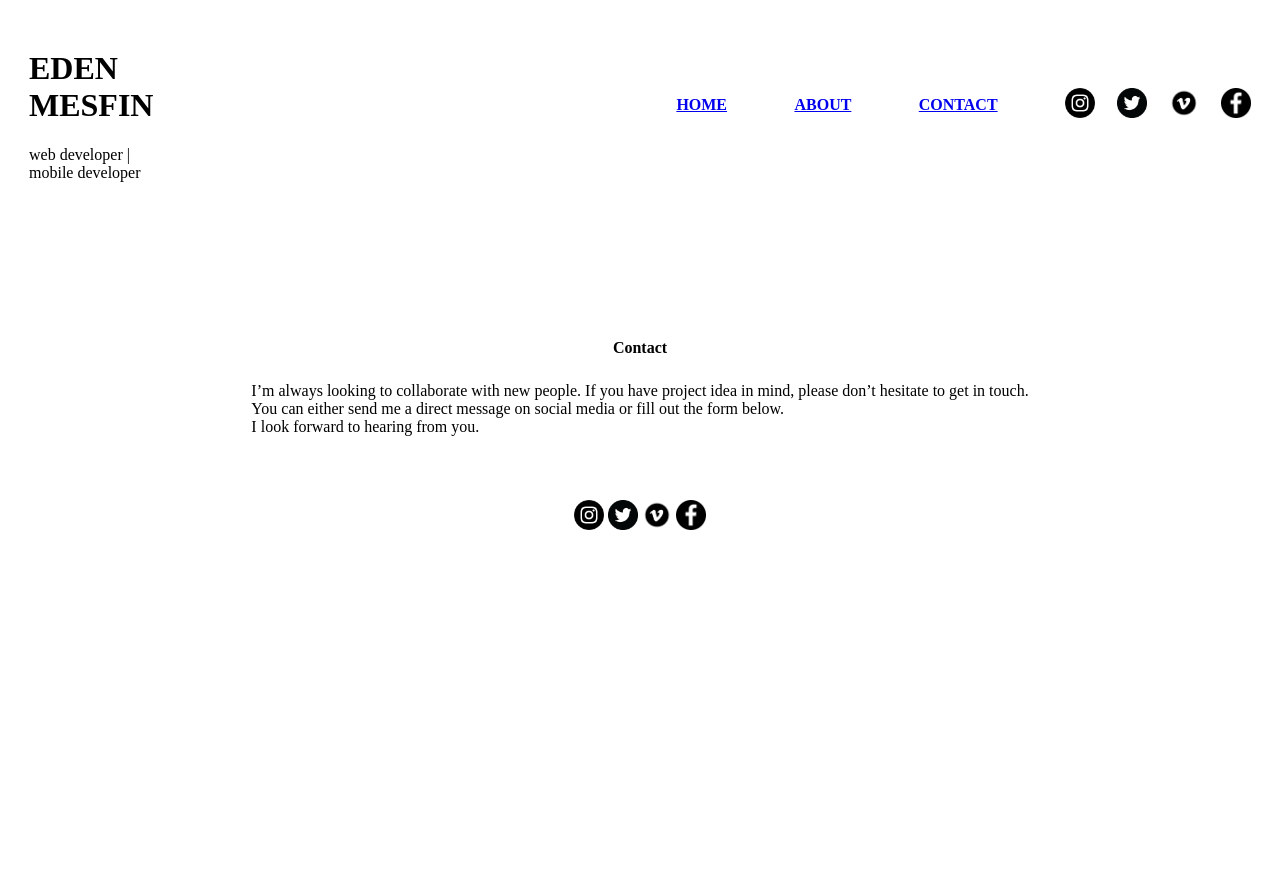
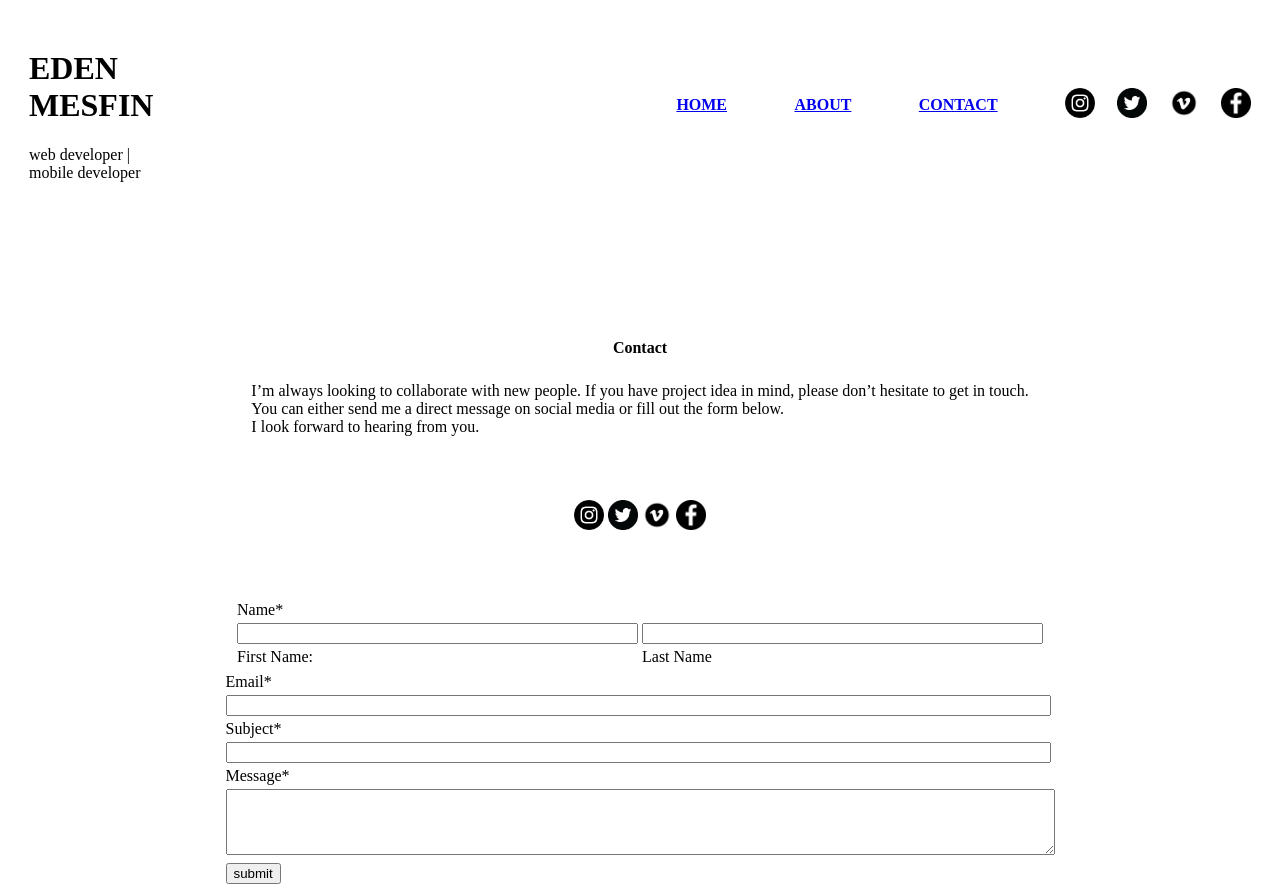
Before and after one commit to Edenmt301/MyPersonalWeb, a plain HTML site: page contact.html in a window 1280 px wide. Before the commit the page ends 800 px from the top, so only its background shows below. Drawn offline with Linux system fonts and the light colour scheme.

Commit message:
my fifth draft version 1.0.4

```diff
--- a/contact.html
+++ b/contact.html
@@ -3,7 +3,7 @@
 <head>
     <meta charset="UTF-8">
     <meta name="viewport" content="width=device-width, initial-scale=1.0">
-    <title>Document</title>
+    <title>Eden Mesfin</title>
 </head>
 <body>
     <table cellspacing="20">
@@ -45,6 +45,47 @@
             </tr>
             <tr><td><br><br><br></td></tr>
         </table>
+        <table align="center"  >
+            <tr><td><table align="center" >
+            <tr>
+               <td>Name* <br></td>
+            </tr>
 
+            <tr>
+
+                <td> <input type="text" name="fName" id="fName" pattern="[A-Za-z]{2,20}" title="letters only" size="47"></td>
+                <td><input type="text" name="sName" id="sName" pattern="[A-Za-z]{2,20}" title="letters only" size="47"></td>
+            </tr>
+            <tr>
+                <td><label for="fName">First Name:</label><br></td>
+                <td><label for="sName">Last Name</label><br></td>
+            </tr>
+            </table></td>
+            </tr>
+
+            <tr>
+           <td><label for="eMail">Email*</label></td>
+        </tr>
+        <tr>
+           <td><input type="email" name="eMail" id="eMail" size="100"></td>
+            </tr>
+            <tr>
+                <td><label for="subject">Subject*</label></td>
+            </tr>
+            <tr>
+                <td><input type="text" name="subject" id="subject" pattern="[A-Za-z]{2,20}" title="your subject" size="100"></td>
+            </tr>
+        <tr>
+          <td> <label for="txarea">Message*</label></td>
+          </tr>
+          <tr>
+          <td > <textarea name="" id="txarea" cols="101.5" rows="4" name="txarea"aria-setsize="114*114" ></textarea></td>
+          </tr>
+          <tr>
+           <td><input type="submit" value="submit"></td>
+        </tr>
+
+        </table>
+    </table>
 </body>
 </html>
```
Also changed, not shown: about.html (+1 -1 lines), home.html (+1 -1 lines), index.html (+1 -1 lines).
